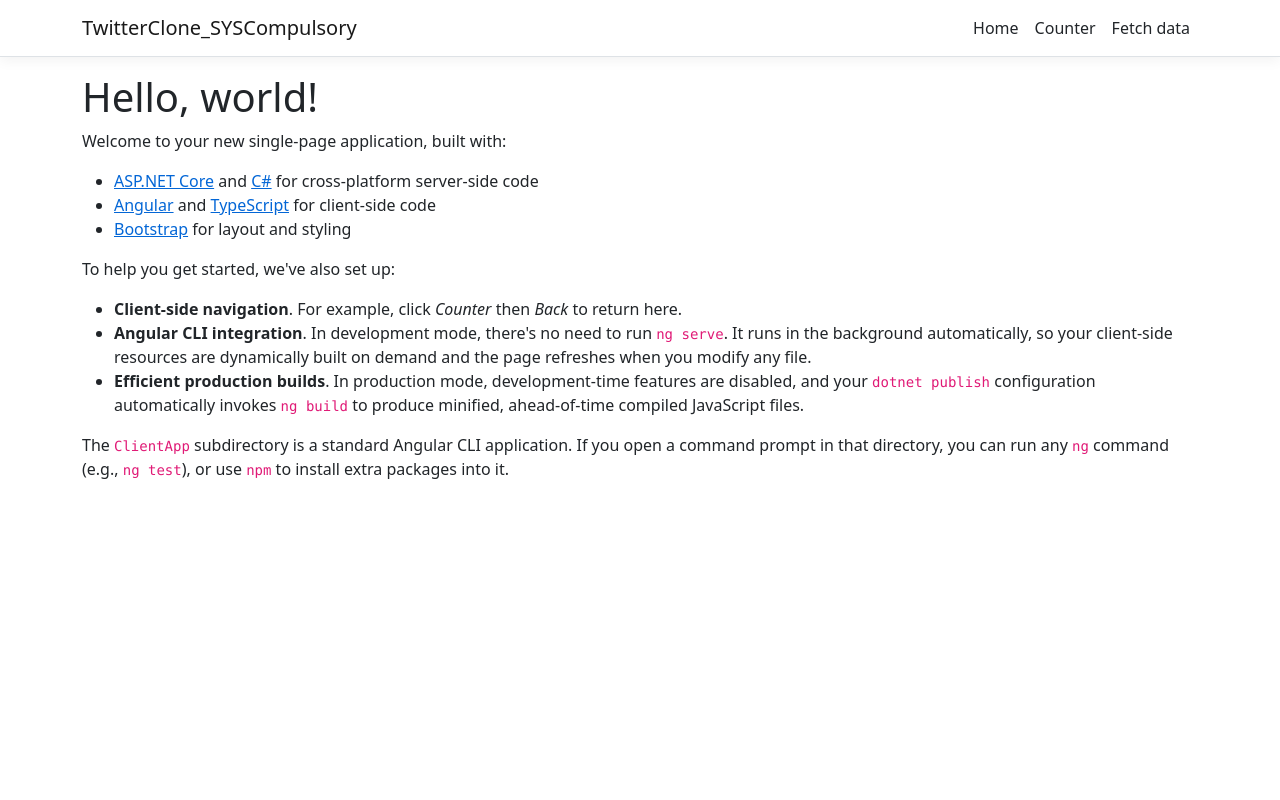
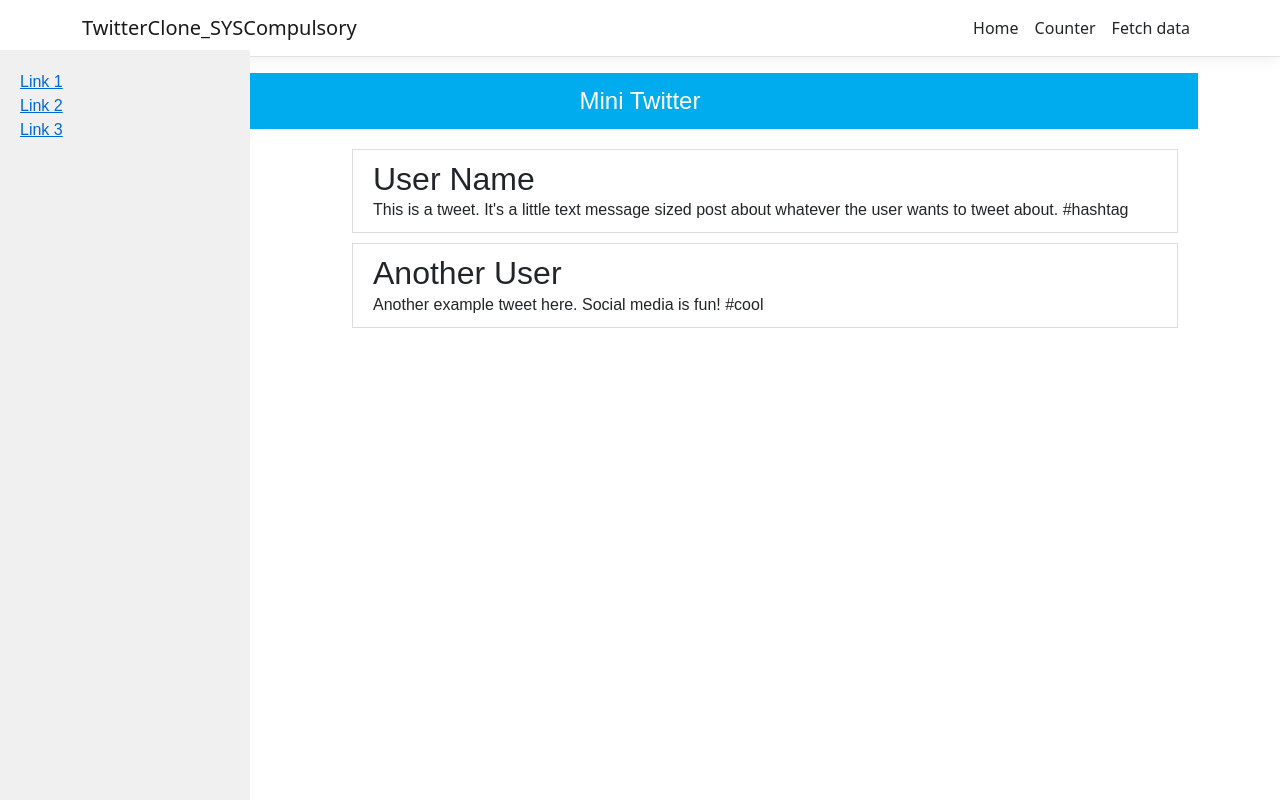
Before and after one commit to nicklas0110/TwitterClone-SYSCompulsory, an Angular app in the folder Frontend/ClientApp/: page / in a window 1280 px wide. Built offline with nearby package versions, Linux system fonts and the light colour scheme.

Commit message:
gitignore + frontend start

```diff
--- /dev/null
+++ b/Frontend/ClientApp/src/app/home/home.component.css
@@ -0,0 +1,31 @@
+* {
+  margin: 0;
+  padding: 0;
+  font-family: Arial, sans-serif;
+}
+.header {
+  background-color: #00acee;
+  color: #ffffff;
+  padding: 10px 20px;
+  text-align: center;
+  font-size: 24px;
+}
+.sidebar {
+  position: fixed;
+  top: 50px;
+  left: 0;
+  width: 250px;
+  height: 100vh;
+  background-color: #f0f0f0;
+  padding: 20px;
+}
+.content {
+  margin-left: 250px;
+  padding: 10px 20px;
+}
+.tweet {
+  background-color: #fff;
+  border: 1px solid #ddd;
+  margin-top: 10px;
+  padding: 10px 20px;
+}
--- a/Frontend/ClientApp/src/app/home/home.component.html
+++ b/Frontend/ClientApp/src/app/home/home.component.html
@@ -1,14 +1,18 @@
-<h1>Hello, world!</h1>
-<p>Welcome to your new single-page application, built with:</p>
-<ul>
-  <li><a href='https://get.asp.net/'>ASP.NET Core</a> and <a href='https://msdn.microsoft.com/en-us/library/67ef8sbd.aspx'>C#</a> for cross-platform server-side code</li>
-  <li><a href='https://angular.io/'>Angular</a> and <a href='http://www.typescriptlang.org/'>TypeScript</a> for client-side code</li>
-  <li><a href='http://getbootstrap.com/'>Bootstrap</a> for layout and styling</li>
-</ul>
-<p>To help you get started, we've also set up:</p>
-<ul>
-  <li><strong>Client-side navigation</strong>. For example, click <em>Counter</em> then <em>Back</em> to return here.</li>
-  <li><strong>Angular CLI integration</strong>. In development mode, there's no need to run <code>ng serve</code>. It runs in the background automatically, so your client-side resources are dynamically built on demand and the page refreshes when you modify any file.</li>
-  <li><strong>Efficient production builds</strong>. In production mode, development-time features are disabled, and your <code>dotnet publish</code> configuration automatically invokes <code>ng build</code> to produce minified, ahead-of-time compiled JavaScript files.</li>
-</ul>
-<p>The <code>ClientApp</code> subdirectory is a standard Angular CLI application. If you open a command prompt in that directory, you can run any <code>ng</code> command (e.g., <code>ng test</code>), or use <code>npm</code> to install extra packages into it.</p>
+<div class="header">
+  Mini Twitter
+</div>
+<div class="sidebar">
+  <p><a href="#">Link 1</a></p>
+  <p><a href="#">Link 2</a></p>
+  <p><a href="#">Link 3</a></p>
+</div>
+<div class="content">
+  <div class="tweet">
+    <h2>User Name</h2>
+    <p>This is a tweet. It's a little text message sized post about whatever the user wants to tweet about. #hashtag</p>
+  </div>
+  <div class="tweet">
+    <h2>Another User</h2>
+    <p>Another example tweet here. Social media is fun! #cool</p>
+  </div>
+</div>
--- a/Frontend/ClientApp/src/app/home/home.component.ts
+++ b/Frontend/ClientApp/src/app/home/home.component.ts
@@ -3,6 +3,7 @@ import { Component } from '@angular/core';
 @Component({
   selector: 'app-home',
   templateUrl: './home.component.html',
+  styleUrls: ['./home.component.css']
 })
 export class HomeComponent {
 }
```
Also changed, not shown: 1 other file (tests, documents, lock files or other folders).
